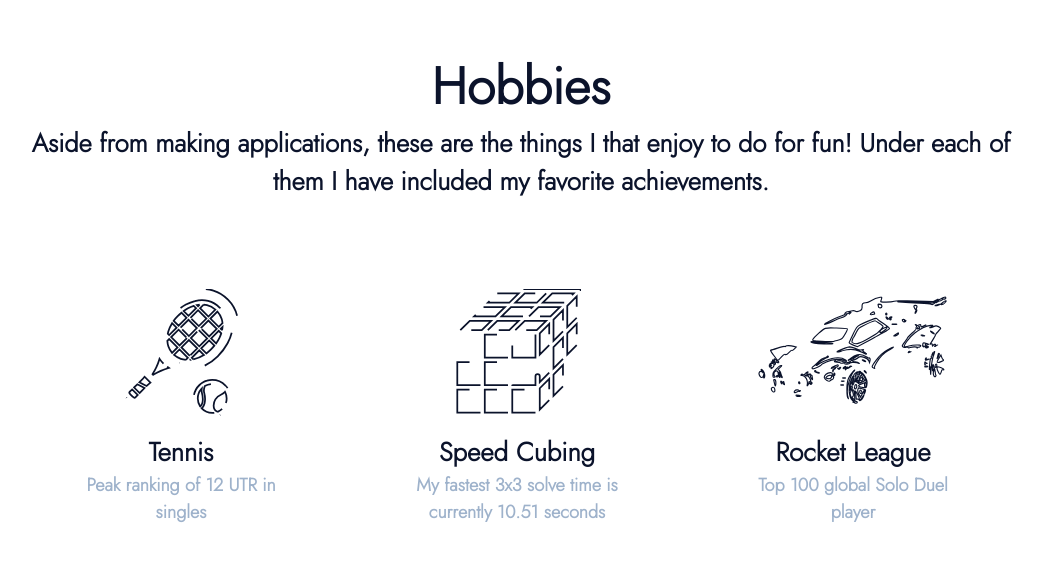
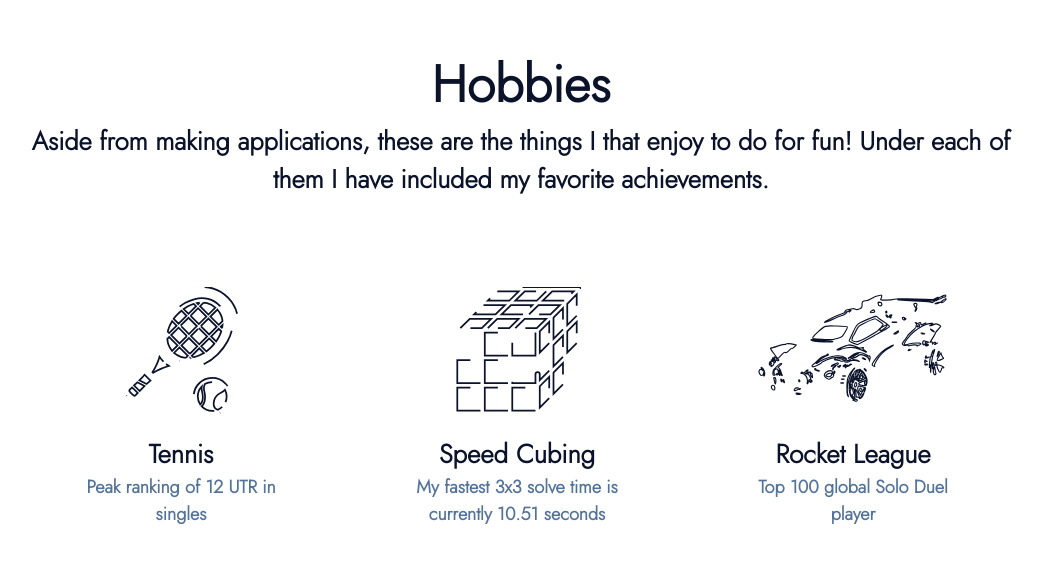
Before and after one commit to Maximilian-Oberholtzer/maximilian-portfolio, a React (Create React App) app: page / in a window 1280 px wide. Shown: the part 1665-2228 px from the top of the page, without its empty margins (119-1162 px from the left). Built offline with nearby package versions, Linux system fonts and the light colour scheme.

Commit message:
made fade in animations cleaner

```diff
--- a/src/Theme.js
+++ b/src/Theme.js
@@ -45,7 +45,7 @@ export const lightTheme = createTheme({
       main: "#0B132B",
     },
     textSecondary: {
-      main: "#9EB2CB",
+      main: "#53739A",
     },
   },
 });
--- a/src/components/sections/Hobbies.js
+++ b/src/components/sections/Hobbies.js
@@ -44,10 +44,6 @@ const Hobbies = () => {
     threshold: 0,
     triggerOnce: true,
   });
-  const [hobbiesGrid, hobbiesGridInView] = useInView({
-    threshold: 0,
-    triggerOnce: true,
-  });
   const [tennis, inViewTennis] = useInView({ threshold: 0, triggerOnce: true });
   const [cube, inViewCube] = useInView({ threshold: 0, triggerOnce: true });
   const [rl, inViewRl] = useInView({ threshold: 0, triggerOnce: true });
@@ -61,11 +57,7 @@ const Hobbies = () => {
               <Typography className={classes.hobbiesTitle} component="h1">
                 Hobbies
               </Typography>
-              <Typography
-                ref={hobbiesGrid}
-                className={classes.hobbiesSubText}
-                component="h1"
-              >
+              <Typography className={classes.hobbiesSubText} component="h1">
                 Aside from making applications, these are the things I that
                 enjoy to do for fun! Under each of them I have included my
                 favorite achievements.
@@ -73,7 +65,6 @@ const Hobbies = () => {
             </>
           )}
 
-          {hobbiesGridInView && (
           <Grid
             ref={tennis}
             container
@@ -82,6 +73,7 @@ const Hobbies = () => {
           >
             <Grid item xs={12} sm={4} className={classes.hobbiesGridItem}>
               {inViewTennis && (
+                <div style={{ animation: "fadeInUp", animationDuration: "2s" }}>
                   <motion.svg
                     viewBox="0 0 512 512"
                     width="8rem"
@@ -96,16 +88,18 @@ const Hobbies = () => {
                       strokeWidth="7"
                     ></motion.path>
                   </motion.svg>
-                )}
                   <Typography className={classes.hobbiesGridTitle}>
                     Tennis
                   </Typography>
-                <Typography className={classes.hobbiesGridSubtext}>
+                  <Typography ref={cube} className={classes.hobbiesGridSubtext}>
                     Peak ranking of 12 UTR in singles
                   </Typography>
+                </div>
+              )}
             </Grid>
             <Grid item xs={12} sm={4} className={classes.hobbiesGridItem}>
               {inViewCube && (
+                <div style={{ animation: "fadeInUp", animationDuration: "2s" }}>
                   <motion.svg
                     viewBox="0 0 512 512"
                     width="8rem"
@@ -119,17 +113,19 @@ const Hobbies = () => {
                       stroke={theme.palette.textMain.main}
                       strokeWidth="7"
                     ></motion.path>
-                  </motion.svg>
-                )}
-                <Typography className={classes.hobbiesGridTitle} ref={cube}>
+                  </motion.svg>{" "}
+                  <Typography className={classes.hobbiesGridTitle}>
                     Speed Cubing
                   </Typography>
-                <Typography className={classes.hobbiesGridSubtext}>
+                  <Typography ref={rl} className={classes.hobbiesGridSubtext}>
                     My fastest 3x3 solve time is currently 10.51 seconds
                   </Typography>
+                </div>
+              )}
             </Grid>
             <Grid item xs={12} sm={4} className={classes.hobbiesGridItem}>
               {inViewRl && (
+                <div style={{ animation: "fadeInUp", animationDuration: "2s" }}>
                   <motion.svg
                     viewBox="0 0 300.000000 179.000000"
                     width="12rem"
@@ -146,16 +142,16 @@ const Hobbies = () => {
                       strokeWidth="18"
                     ></motion.path>
                   </motion.svg>
-                )}
-                <Typography className={classes.hobbiesGridTitle} ref={rl}>
+                  <Typography className={classes.hobbiesGridTitle}>
                     Rocket League
                   </Typography>
                   <Typography className={classes.hobbiesGridSubtext}>
                     Top 100 global Solo Duel player
                   </Typography>
+                </div>
+              )}
             </Grid>
           </Grid>
-          )}
         </Container>
       </section>
     </Scroll.Element>
--- a/src/components/sections/Styles.js
+++ b/src/components/sections/Styles.js
@@ -1,17 +1,6 @@
 import { makeStyles } from "@mui/styles";
 
 const useStyles = makeStyles((theme) => ({
-  "@keyframes fadeInUp": {
-    from: {
-      opacity: "0",
-      transform: "translate3d(0, 50%, 0)",
-    },
-
-    to: {
-      opacity: "1",
-      transform: "translate3d(0, 0, 0)",
-    },
-  },
   ///////////////
   //Hero Styles//
   ///////////////
```
Lines whose indentation alone changed are shown as unchanged.
